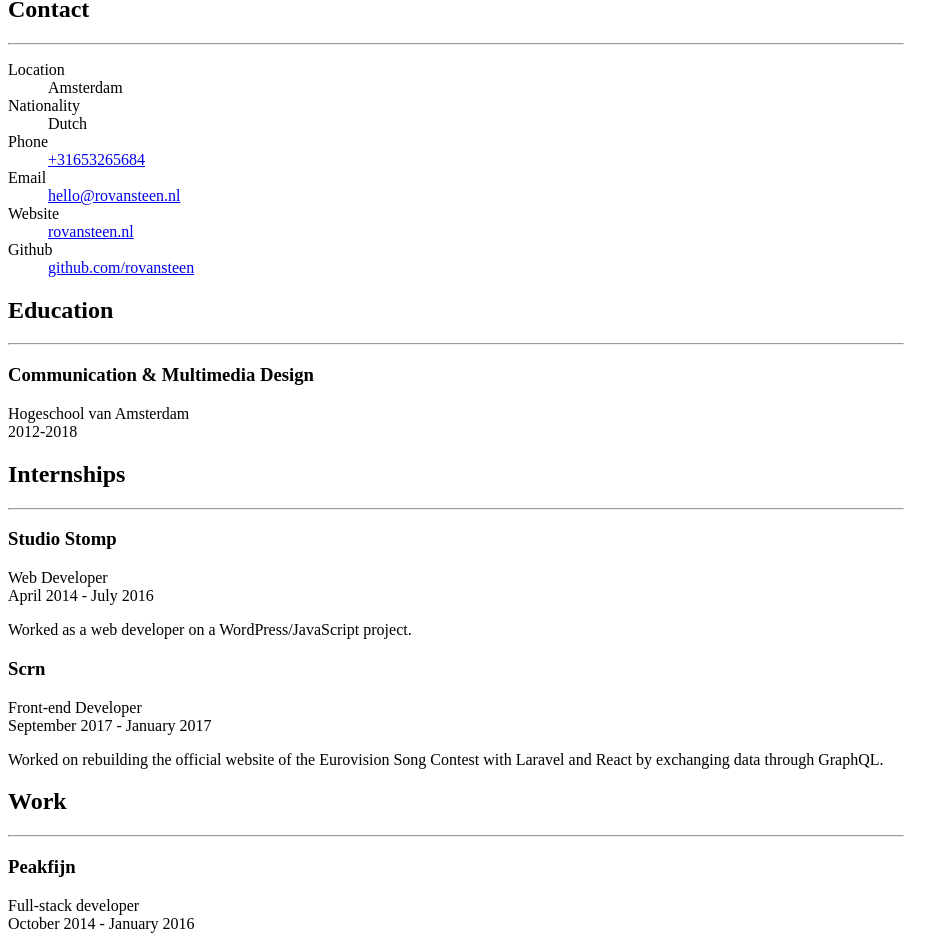
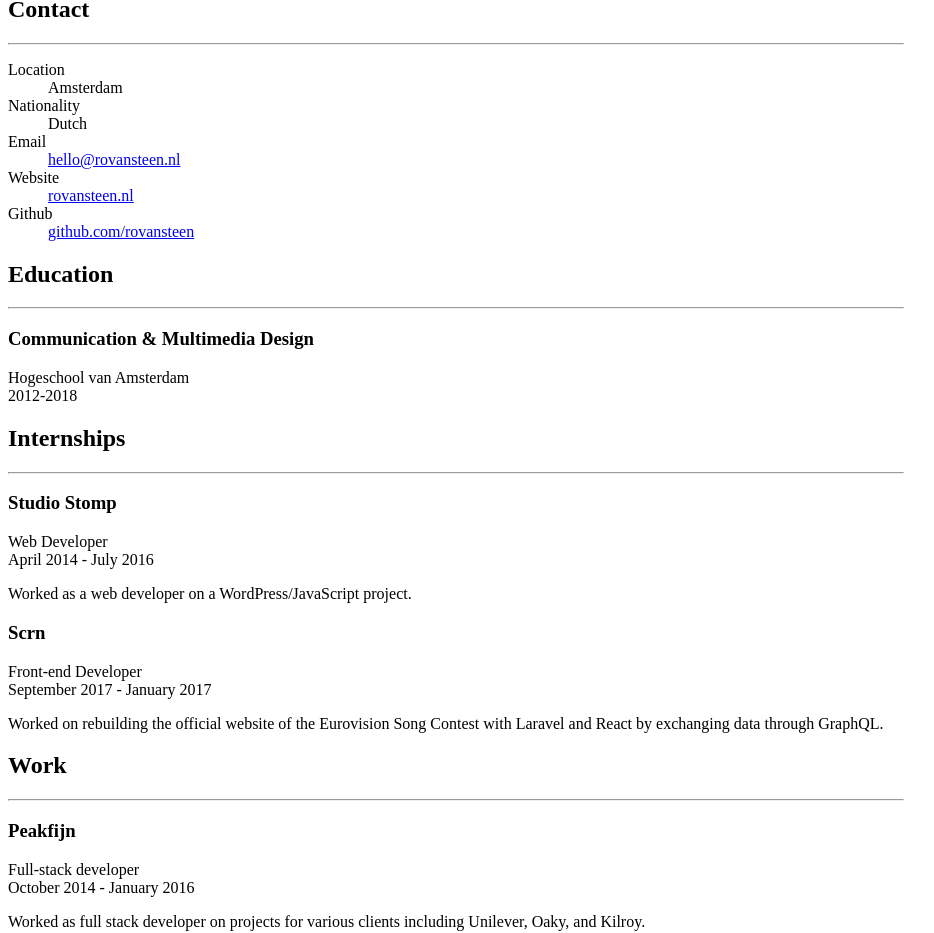
Before and after one commit to robertvansteen/rovansteen.nl, a Next.js app: page /resume in a window 1280 px wide. Shown: the part 1260-2193 px from the top of the page, without its empty margins (0-934 px from the left). Built offline with nearby package versions, Linux system fonts and the light colour scheme.

Commit message:
update resume

```diff
--- a/pages/resume.js
+++ b/pages/resume.js
@@ -54,10 +54,6 @@
                   <dd>Amsterdam</dd>
                   <dt className="font-bold mt-2">Nationality</dt>
                   <dd>Dutch</dd>
-                  <dt className="font-bold mt-2">Phone</dt>
-                  <dd>
-                    <a href="tel:+31653265684">+31653265684</a>
-                  </dd>
                   <dt className="font-bold mt-2">Email</dt>
                   <dd>
                     <a
```
